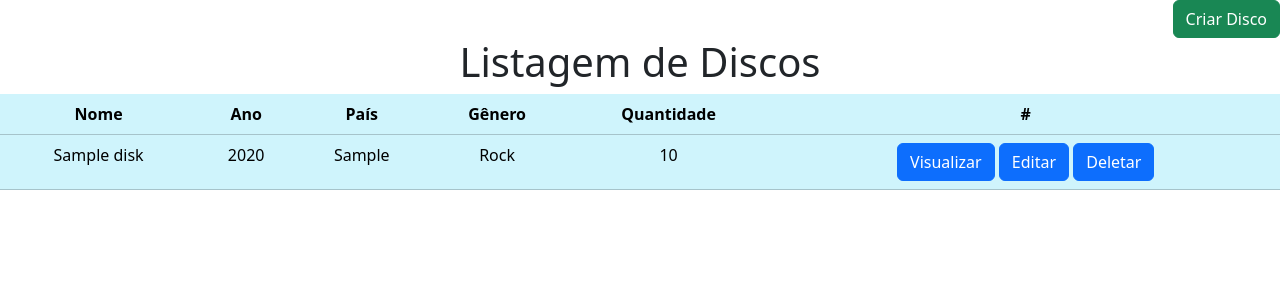
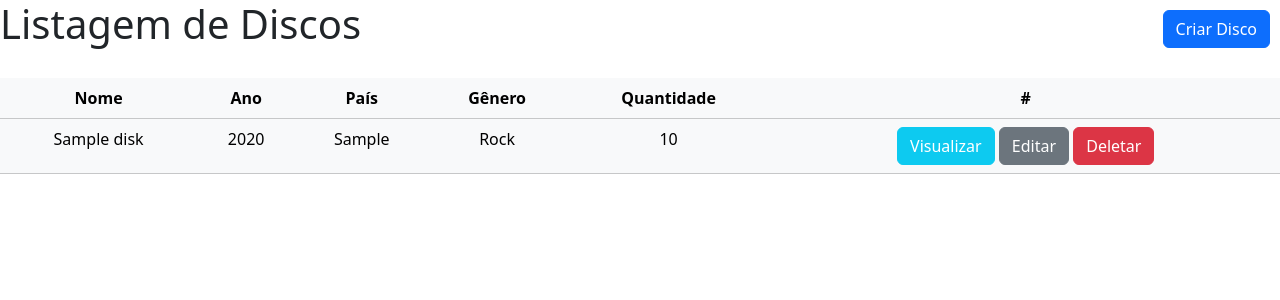
Before and after one commit to lukeoliveira1/dsw_atv_loja_discos, a Django app: page / in a window 1280 px wide. Shown: the top 300 px of the page. Run offline with Django 4.2, Linux system fonts and the light colour scheme; tables that the repository leaves empty hold one stand-in row (values such as "Sample post").

Commit message:
deletar discos

```diff
--- a/core/templates/disks/form_disk.html
+++ b/core/templates/disks/form_disk.html
@@ -9,7 +9,7 @@
       <form action="{% url 'core:create-disk' %}" method="post">
             {%csrf_token%}
             {{form}}
-            <button type="submit" class="btn btn-primary" style="margin-top: 10px;">Salvar</button>
+            <button type="submit" class="btn btn-success" style="margin-top: 10px;">Salvar</button>
       </form>
 </div>
 {% endblock %}
--- a/core/urls.py
+++ b/core/urls.py
@@ -1,5 +1,5 @@
 from django.urls import path
-from core.views import list_disks, detail_disk, create_disk, edit_disk
+from core.views import list_disks, detail_disk, create_disk, edit_disk, delete_disk
 
 app_name = "core"
 
@@ -8,4 +8,5 @@ urlpatterns = [
     path('create-disk', create_disk, name='create-disk'),
     path('edit-disk/<int:disk_id>', edit_disk, name="edit-disk"),
     path('disk/<int:disk_id>/', detail_disk, name='detail-disk'),
+    path('delete-disk/<int:disk_id>', delete_disk, name='delete-disk')
 ]
--- a/core/views.py
+++ b/core/views.py
@@ -43,3 +43,8 @@ def edit_disk(request, disk_id):
         context['form'] = form
 
         return render(request, 'disks/form_disk.html', context)
+
+def delete_disk(request, disk_id):
+    disk = Disk.objects.get(pk=disk_id)
+    disk.delete()
+    return HttpResponseRedirect(reverse('core:list-disks'))
--- a/templates/base.html
+++ b/templates/base.html
@@ -3,7 +3,7 @@
   <head>
     <meta charset="utf-8">
     <meta name="viewport" content="width=device-width, initial-scale=1">
-    <title>Bootstrap demo</title>
+    <title>CRUD Discos</title>
     <link href="https://cdn.jsdelivr.net/npm/bootstrap@5.3.2/dist/css/bootstrap.min.css" rel="stylesheet" integrity="sha384-T3c6CoIi6uLrA9TneNEoa7RxnatzjcDSCmG1MXxSR1GAsXEV/Dwwykc2MPK8M2HN" crossorigin="anonymous">
   </head>
   <body>
--- a/templates/index.html
+++ b/templates/index.html
@@ -1,14 +1,14 @@
 {% extends 'base.html' %}
 
 {% block content %}
-  <div style="display: flex; justify-content: end;">
-    <button class="btn btn-success">
+  <div style="display: flex; justify-content: space-between;margin-bottom: 20px;">
+    <h1>Listagem de Discos</h1>
+    <button class="btn btn-primary" style="margin: 10px;">
     <a href="{% url 'core:create-disk' %}" style="text-decoration: none; color: white;"">Criar Disco</a>
     </button>
   </div>
 
-   <h1>Listagem de Discos</h1>
-   <table class="table table-info">
+   <table class="table table-light">
        <thead>
            <tr>
                <th scope="col">Nome</th>
@@ -28,9 +28,9 @@
                <td>{{ disk.gender }}</td>
                <td>{{ disk.quantity }}</td>
                <td>
-                 <button class="btn btn-primary"><a href="{% url 'core:detail-disk' disk.id %}" style="text-decoration: none; color: white;">Visualizar</a></button>
-                 <button class="btn btn-primary"><a href="{% url 'core:edit-disk' disk.id %}" style="text-decoration: none; color: white;">Editar</a></button>
-                 <button class="btn btn-primary"><a href="{% url 'core:detail-disk' disk.id %}" style="text-decoration: none; color: white;">Deletar</a></button>
+                 <button class="btn btn-info"><a href="{% url 'core:detail-disk' disk.id %}" style="text-decoration: none; color: white;">Visualizar</a></button>
+                 <button class="btn btn-secondary"><a href="{% url 'core:edit-disk' disk.id %}" style="text-decoration: none; color: white;">Editar</a></button>
+                 <button class="btn btn-danger"><a href="{% url 'core:delete-disk' disk.id %}" style="text-decoration: none; color: white;">Deletar</a></button>
                 </td>
            </tr>
        </tbody>
```
